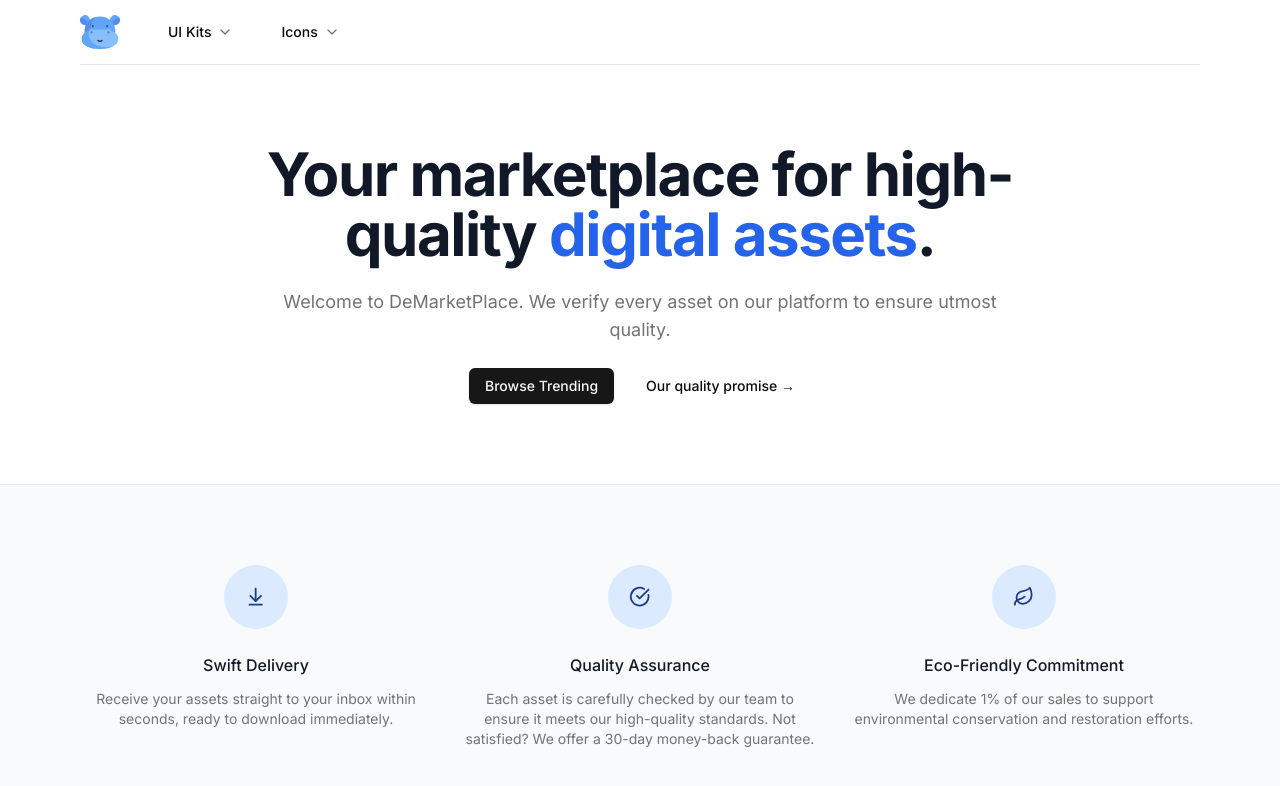
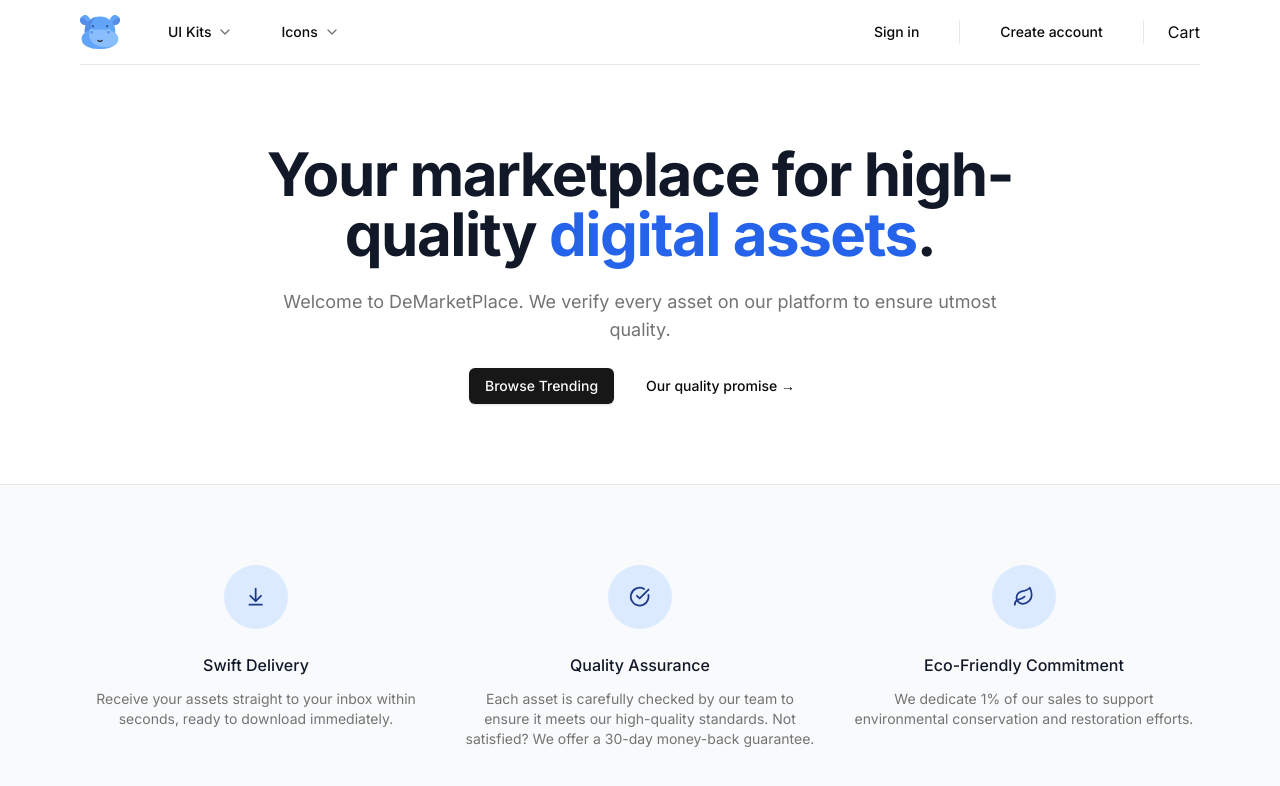
Before and after one commit to wilsondev94/de-market-place, a Next.js app: page / in a window 1280 px wide. Shown: the top 786 px of the page. Built offline with nearby package versions, Linux system fonts and the light colour scheme.

Commit message:
Landing page: add sign-in and create account buttons to navbar

```diff
--- a/src/app/layout.tsx
+++ b/src/app/layout.tsx
@@ -2,7 +2,7 @@ import type { Metadata } from "next";
 import { Inter } from "next/font/google";
 import "./globals.css";
 import { cn } from "@/lib/utils";
-import Navbar from "@/components/nav-header/Navbar";
+import Navbar from "@/components/navs/Navbar";
 
 const inter = Inter({ subsets: ["latin"] });
 
--- a/src/components/nav-header/Navbar.tsx
+++ /dev/null
@@ -1,33 +0,0 @@
-import Link from "next/link";
-import { buttonVariants } from "../ui/button";
-import MaxWidthWrapper from "../shared/MaxWidthWrapper";
-import { Icons } from "../Icons";
-import NavItems from "./NavItems";
-
-const Navbar = async () => {
-  return (
-    <div className="bg-white sticky z-50 top-0 inset-x-0 h-16">
-      <header className="relative bg-white">
-        <MaxWidthWrapper>
-          <div className="border-b border-gray-200">
-            <div className="flex h-16 items-center">
-              {/* <MobileNav /> */}
-
-              <div className="ml-4 flex lg:ml-0">
-                <Link href="/">
-                  <Icons.logo className="h-10 w-10" />
-                </Link>
-              </div>
-
-              <div className="hidden z-50 lg:ml-8 lg:block lg:self-stretch">
-                <NavItems />
-              </div>
-            </div>
-          </div>
-        </MaxWidthWrapper>
-      </header>
-    </div>
-  );
-};
-
-export default Navbar;
--- /dev/null
+++ b/src/components/navs/Navbar.tsx
@@ -0,0 +1,78 @@
+import Link from "next/link";
+import { Icons } from "../Icons";
+import MaxWidthWrapper from "../shared/MaxWidthWrapper";
+import { buttonVariants } from "../ui/button";
+import NavItems from "./NavItems";
+
+const Navbar = async () => {
+  const user = null;
+
+  return (
+    <div className="bg-white sticky z-50 top-0 inset-x-0 h-16">
+      <header className="relative bg-white">
+        <MaxWidthWrapper>
+          <div className="border-b border-gray-200">
+            <div className="flex h-16 items-center">
+              <div className="ml-4 flex lg:ml-0">
+                <Link href="/">
+                  <Icons.logo className="h-10 w-10" />
+                </Link>
+              </div>
+
+              <div className="hidden z-50 lg:ml-8 lg:block lg:self-stretch">
+                <NavItems />
+              </div>
+
+              <div className="ml-auto flex items-center">
+                <div className="hidden lg:flex lg:flex-1 lg:items-center lg:justify-end lg:space-x-6">
+                  {user ? null : (
+                    <Link
+                      href="/sign-in"
+                      className={buttonVariants({
+                        variant: "ghost",
+                      })}
+                    >
+                      Sign in
+                    </Link>
+                  )}
+
+                  {user ? null : (
+                    <span className="h-6 w-px bg-gray-200" aria-hidden="true" />
+                  )}
+
+                  {user ? null : (
+                    <Link
+                      href="/sign-up"
+                      className={buttonVariants({
+                        variant: "ghost",
+                      })}
+                    >
+                      Create account
+                    </Link>
+                  )}
+
+                  {user ? (
+                    <span className="h-6 w-px bg-gray-200" aria-hidden="true" />
+                  ) : null}
+
+                  {user ? null : (
+                    <div className="flex lg:ml-6">
+                      <span
+                        className="h-6 w-px bg-gray-200"
+                        aria-hidden="true"
+                      />
+                    </div>
+                  )}
+
+                  <div className="ml-4 flow-root lg:ml-6">Cart</div>
+                </div>
+              </div>
+            </div>
+          </div>
+        </MaxWidthWrapper>
+      </header>
+    </div>
+  );
+};
+
+export default Navbar;
```
Also changed, not shown: src/components/navs/NavItem.tsx (renamed from src/components/nav-header/NavItem.tsx), src/components/navs/NavItems.tsx (renamed from src/components/nav-header/NavItems.tsx), 1 other file (tests, documents, lock files or other folders).
